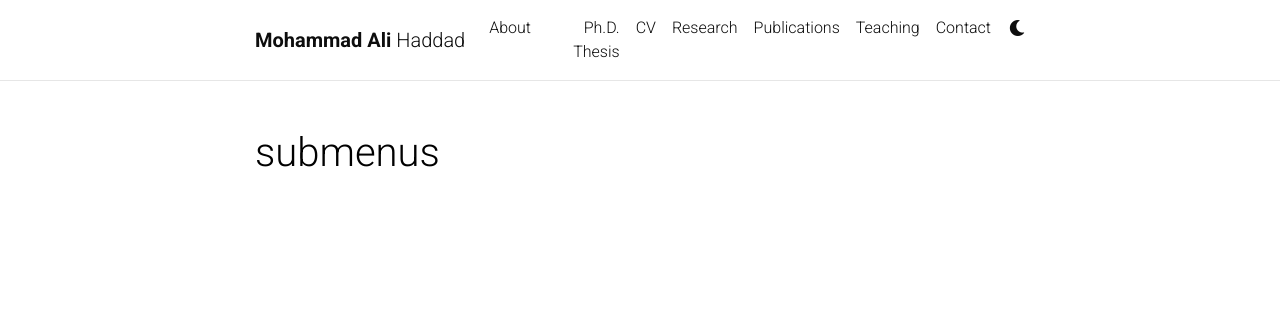
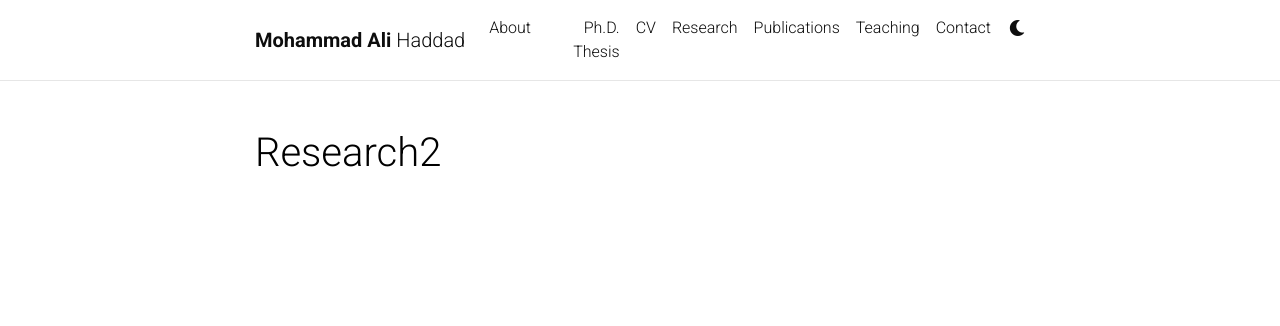
Before and after one commit to ma-haddad/ma-haddad.github.io, a Jekyll site: the page built from _pages/dropdown.md, in a window 1280 px wide. Shown: the top 326 px of the page. Built offline with Jekyll 4.4.1, drawn with Linux system fonts in a browser that asks for light colours; comment, search, counter and statistics services are not loaded; a style sheet for code colours, icons or effects is not loaded.

Commit message:
Update dropdown.md

```diff
--- a/_pages/dropdown.md
+++ b/_pages/dropdown.md
@@ -1,13 +1,12 @@
 ---
 layout: page
-title: submenus
+title: Research2
 nav: false
 nav_order: 6
 dropdown: false
 children:
     - title: publications
       permalink: /publications/
-    - title: divider
     - title: projects
       permalink: /projects/
 ---
```
